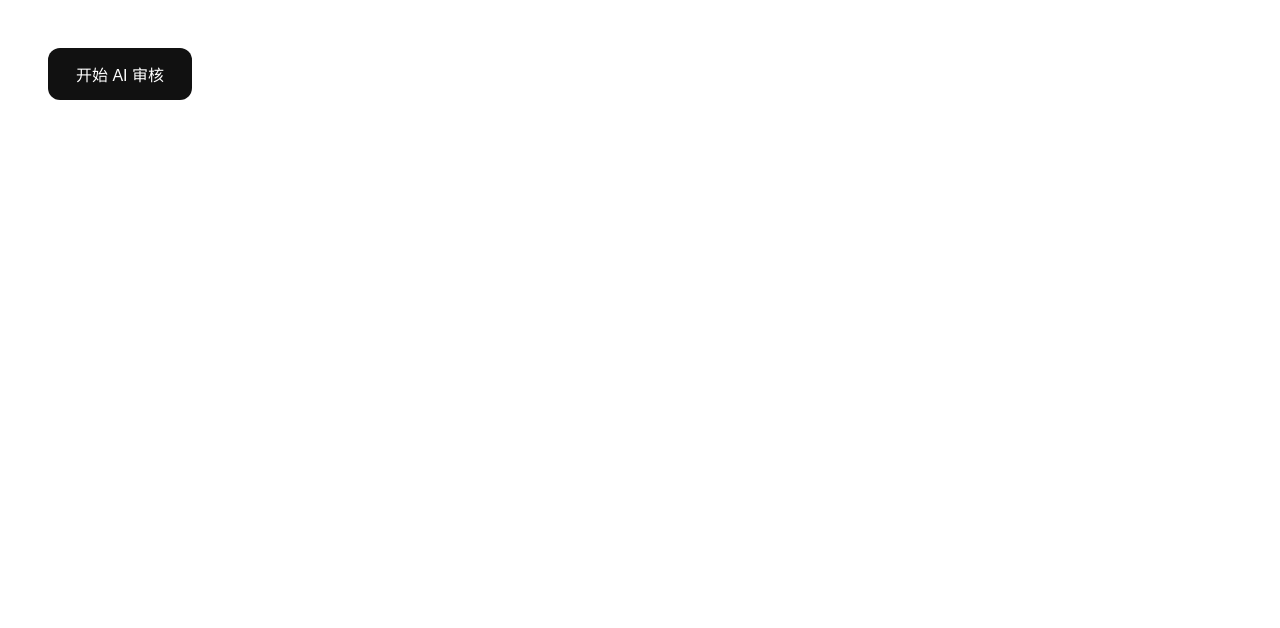
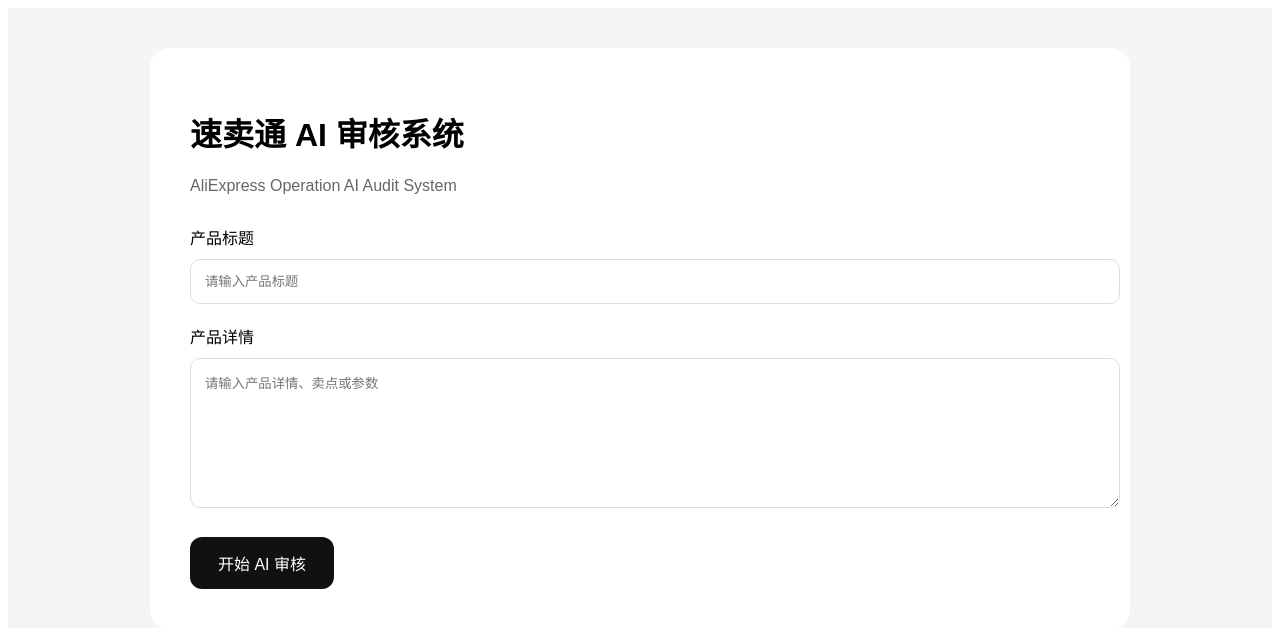
Before and after one commit to lucaswarren309/aliexpress-ai-review-system, a Next.js app: page / in a window 1280 px wide. Shown: the top 628 px of the page. Built offline with nearby package versions, Linux system fonts and the light colour scheme.

Commit message:
Update page.jsx

```diff
--- a/app/page.jsx
+++ b/app/page.jsx
@@ -1,22 +1,84 @@
 "use client";
 
+import { useState } from "react";
+
 export default function Home() {
+  const [title, setTitle] = useState("");
+  const [detail, setDetail] = useState("");
+  const [result, setResult] = useState("");
+
+  const handleAudit = () => {
+    if (!title.trim() && !detail.trim()) {
+      alert("请先输入产品标题或产品详情");
+      return;
+    }
+
+    setResult(`
+综合评分：82 / 100
+
+SEO评分：85
+品牌感评分：78
+转化逻辑评分：83
+可读性评分：80
+
+主要问题：
+1. 标题存在一定参数堆砌，平台感较重。
+2. 产品详情偏功能罗列，缺少用户购买理由。
+3. 缺少欧美用户更容易理解的专业表达。
+4. 临床/使用场景表达不足。
+
+优化建议：
+1. 标题建议采用：核心产品词 + 核心功能 + 应用场景。
+2. 减少 HOT SALE、BEST QUALITY、CHEAP 等低端营销词。
+3. 详情页增加：适用人群、使用场景、核心优势。
+4. 增加 professional、clinical、ergonomic、precision 等表达。
+
+推荐优化标题：
+Professional Dental Handpiece for Clinical Treatment and Daily Practice
+    `);
+  };
+
   return (
-    <div style={{ padding: "40px" }}>
-      <button
-        onClick={() => alert("按钮已经生效")}
-        style={{
-          background: "#111",
-          color: "#fff",
-          padding: "14px 28px",
-          borderRadius: "12px",
-          border: "none",
-          cursor: "pointer",
-          fontSize: "16px",
-        }}
-      >
-        开始 AI 审核
-      </button>
+    <div style={{ minHeight: "100vh", background: "#f5f5f5", padding: "40px", fontFamily: "Arial" }}>
+      <div style={{ maxWidth: "900px", margin: "0 auto", background: "#fff", borderRadius: "20px", padding: "40px" }}>
+        <h1>速卖通 AI 审核系统</h1>
+        <p style={{ color: "#666" }}>AliExpress Operation AI Audit System</p>
+
+        <div style={{ marginTop: "30px" }}>
+          <label>产品标题</label>
+          <input
+            value={title}
+            onChange={(e) => setTitle(e.target.value)}
+            placeholder="请输入产品标题"
+            style={{ width: "100%", padding: "14px", marginTop: "10px", borderRadius: "10px", border: "1px solid #ddd" }}
+          />
+        </div>
+
+        <div style={{ marginTop: "20px" }}>
+          <label>产品详情</label>
+          <textarea
+            value={detail}
+            onChange={(e) => setDetail(e.target.value)}
+            placeholder="请输入产品详情、卖点或参数"
+            rows={8}
+            style={{ width: "100%", padding: "14px", marginTop: "10px", borderRadius: "10px", border: "1px solid #ddd" }}
+          />
+        </div>
+
+        <button
+          onClick={handleAudit}
+          style={{ marginTop: "25px", background: "#111", color: "#fff", padding: "14px 28px", borderRadius: "12px", border: "none", cursor: "pointer", fontSize: "16px" }}
+        >
+          开始 AI 审核
+        </button>
+
+        {result && (
+          <div style={{ marginTop: "40px", padding: "30px", background: "#fafafa", borderRadius: "16px", whiteSpace: "pre-line", lineHeight: "1.8" }}>
+            <h2>审核结果</h2>
+            <p>{result}</p>
+          </div>
+        )}
+      </div>
     </div>
   );
 }
```
